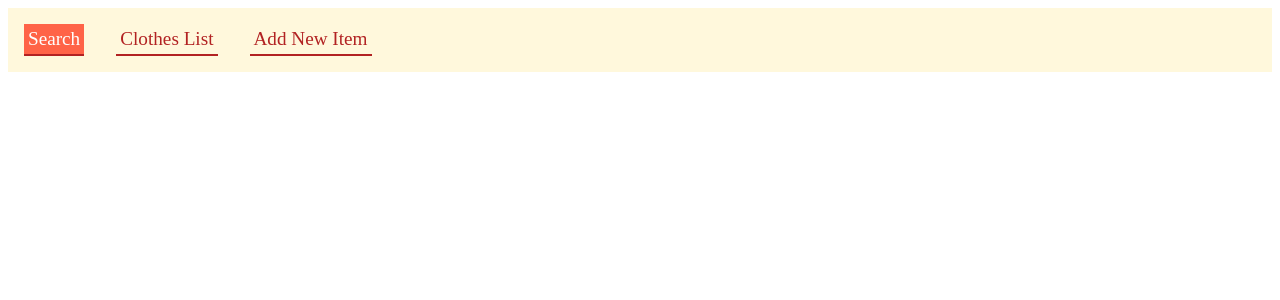
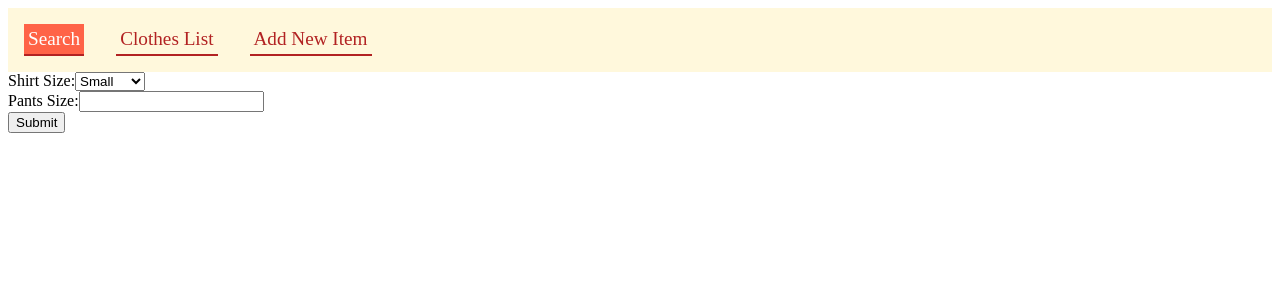
Before and after one commit to pdutra201/Phase-2-Project, a React (Create React App) app: page / in a window 1280 px wide. Shown: the top 300 px of the page. Built offline with nearby package versions, Linux system fonts and the light colour scheme; no server answers.

Commit message:
updated search.js

```diff
--- a/src/components/App.js
+++ b/src/components/App.js
@@ -1,23 +1,25 @@
 import './App.css';
 import Navbar from './Navbar';
 import ClothesList from './ClothesList';
+import Search from './Search';
 import React, {useEffect, useState} from 'react';
-// import { Route, Switch } from "react-router-dom";
+import { Route, Routes } from "react-router-dom";
 
 function App() {
-  console.log('hi')
   const [itemList, setItemList] = useState("")
   useEffect(() => {
-    fetch("https://clothes-server-6ad0.onrender.com/shirts")
+    fetch("https://clothes-server-6ad0.onrender.com/clothes")
       .then(resp => resp.json())
       .then(data => setItemList(data))
 },[])
-  console.log(itemList)
-
   return (
     <div >
       <Navbar />
-      <ClothesList />
+      <Routes>
+        <Route path="/" element={<Search />}/>
+        <Route path="/clotheslist" element={<ClothesList itemList={itemList}/>}/>
+      </Routes>
+
     </div>
   );
 }
--- a/src/components/ClothesList.js
+++ b/src/components/ClothesList.js
@@ -1,7 +1,15 @@
 import React from "react";
+import Item from "./Item";
 
+function ClothesList({itemList}){
+    console.log(itemList)
+    const item = itemList.map(i => {return(<Item i={i} key={i.id}/>)})
+    console.log(item)
+    return(
+        <div>{item}</div>
 
-function ClothesList(){}
+    )
+}
 
 
 export default ClothesList
--- /dev/null
+++ b/src/components/Item.js
@@ -0,0 +1,13 @@
+import React from "react";
+
+function Item({i}){
+    console.log(i)
+    return (
+        <a>
+            <img src={i.image}/>
+            <p>Size:{i.size}</p>
+        </a>
+    )
+}
+
+export default Item
--- /dev/null
+++ b/src/components/Search.js
@@ -0,0 +1,22 @@
+import React from "react";
+
+function Search(){
+    return(
+        <form>
+            <label>Shirt Size:</label>
+            <select name="shirtSize">
+                <option value="S">Small</option>
+                <option value="M">Medium</option>
+                <option value="L">Large</option>
+            </select>
+            <br/>
+            <label>Pants Size:</label>
+            <input type="text" name="pantsSize"/>
+            <br/>
+
+            <button type="submit">Submit</button>
+        </form>
+    )
+}
+
+export default Search
```
